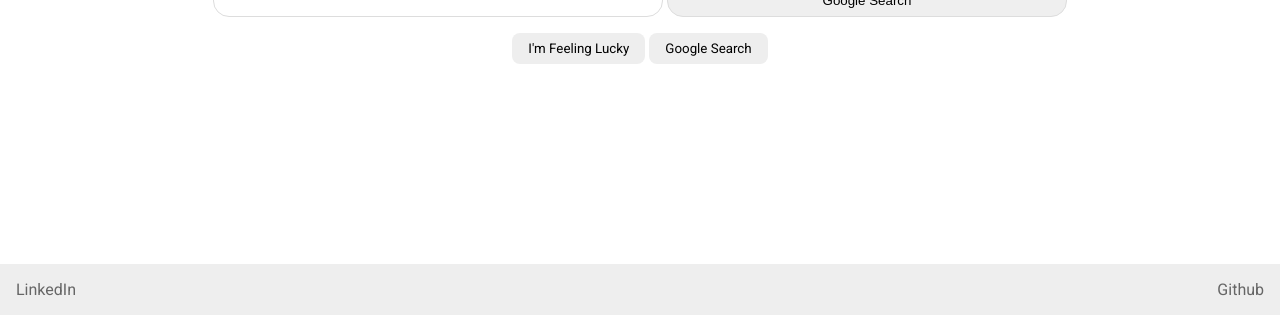
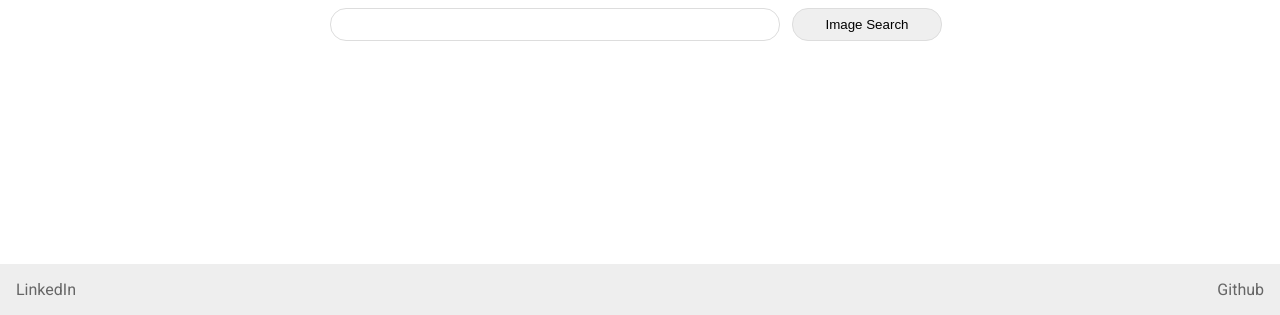
Before and after one commit to EJ-Lan/GoogleSearchClone, a plain HTML site: page pages/google-image.html in a window 1280 px wide. Shown: the part 485-800 px from the top of the page. Drawn offline with Linux system fonts and the light colour scheme.

Commit message:
Work on making the right search query show up per page

```diff
--- a/pages/google-image.html
+++ b/pages/google-image.html
@@ -23,13 +23,10 @@
             <div class="input">
                 <form action="https://www.google.com/search">
                     <input type="text" name="q">
-                    <input type="submit" value="Google Search">
+                    <input id="google-search" type="submit" value="Image Search">
+                    <input type="hidden" name="tbm" value="isch">
                 </form>
             </div>
-            <div class="buttons">
-                <button>I'm Feeling Lucky</button>
-                <button>Google Search</button>
-              </div>
         </div>
         <div class="footer">
             <ul class="left-links">
--- a/styles/style.css
+++ b/styles/style.css
@@ -26,6 +26,12 @@ input {
     border-radius: 16px;
     padding: 8px 24px;
     width: 400px;
+}
+
+#google-search {
+    width: 150px;
+    padding: 8px;
+    margin: 8px;
 }
 
 .content {
```
Also changed, not shown: pages/google-advanced.html (+1 -5 lines), pages/index.html (+2 -3 lines).
